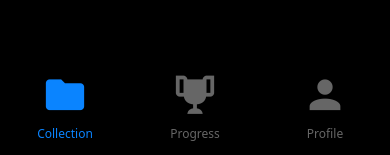
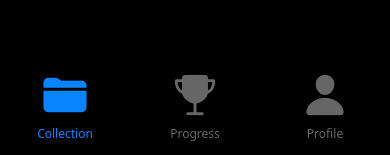
Before and after one commit to Vachek-hooves/Strike, a React Native app: screen /Tab in a window 390 px wide. Shown: the part 686-841 px from the top of the page. Built offline with nearby package versions, Linux system fonts and the light colour scheme.

Commit message:
update tab bar style

```diff
--- a/TabNavigation/TabContainer.js
+++ b/TabNavigation/TabContainer.js
@@ -1,6 +1,6 @@
 import {createBottomTabNavigator} from '@react-navigation/bottom-tabs';
 import {StyleSheet} from 'react-native';
-import Icon from 'react-native-vector-icons/MaterialCommunityIcons';
+import Icon from 'react-native-vector-icons/Ionicons';
 import {
   TabAchievScreen,
   TabMainCollectionsScreen,
@@ -46,7 +46,7 @@ const TabContainer = () => {
         component={TabUserScreen}
         options={{
           tabBarIcon: ({color, size}) => (
-            <Icon name="account" size={46} color={color} />
+            <Icon name="person" size={46} color={color} />
           ),
         }}
       />
```
